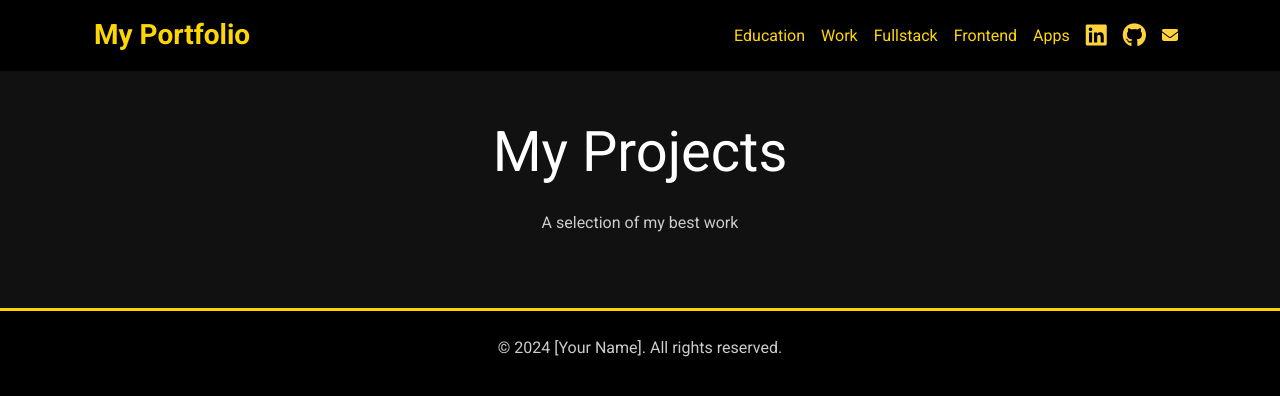
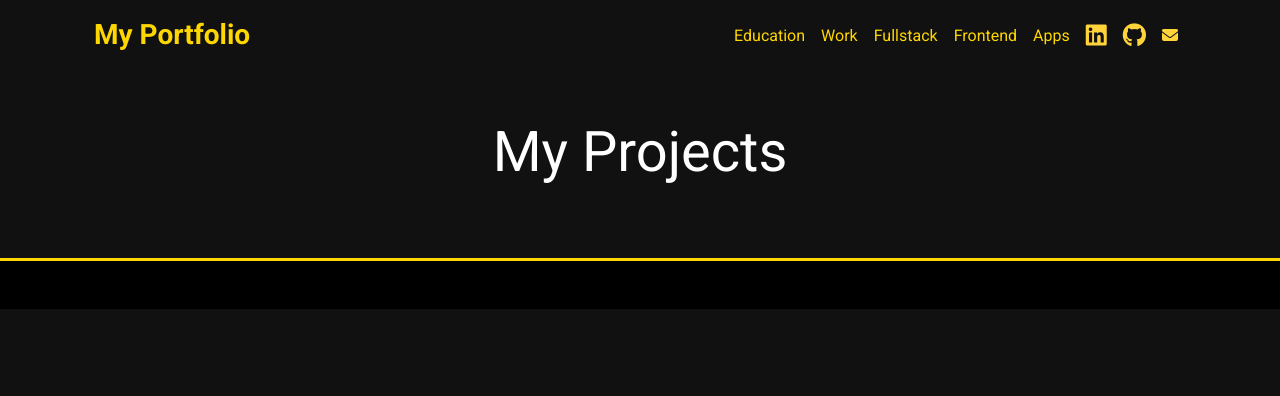
Before and after one commit to Maurya375/portfolio, a Flask app: page /mobile in a window 1280 px wide. Shown: the top 396 px of the page. Run offline with Flask 3, Linux system fonts and the light colour scheme; some libraries are stand-ins or nearby versions.

Commit message:
Implementing changes into details.html file.

```diff
--- a/server.py
+++ b/server.py
@@ -30,4 +30,5 @@ def frontEnd():
 
 if __name__ == "__main__":
     app.secret_key = 'SECRET KEY'
+
     # app.run(debug=True)
--- a/templates/details.html
+++ b/templates/details.html
@@ -11,8 +11,9 @@
    <style>
         body {
             font-family: 'Roboto', sans-serif;
-            background-color: #000000;
-            color: #FFFFFF;
+           background-color: #111111; /* Black background */
+
+            color: #fff; /* White text for better contrast */
             line-height: 1.6;
         }
         .navbar-dark .navbar-brand {
@@ -244,7 +245,7 @@
     <div class="container">
         <div class="text-center mb-5">
             <h2 class="display-4 font-semibold mb-4" style="color: #FFFFFF !important;">My Projects</h2>
-            <p class="mt-2 fs-lg" style="color: #CCCCCC !important;">A selection of my best work</p>
+
         </div>
         <div class="row g-4">
             {% for item in items%}
@@ -254,8 +255,8 @@
                     <div class="card-body">
                         <h3 class="card-title h4 font-semibold mb-2" style="color: #FFFFFF !important;">{{item.name}}</h3>
                         <p class="card-text mb-4" style="color: #CCCCCC !important;">{{item.description}}</p>
-                        <a href="#"
-                           class="font-semibold transition duration-300 ease-in-out">
+                        <a href="{{item.link}}"
+                           class="font-semibold transition duration-300 ease-in-out" target="_blank" rel="noopener noreferrer">
                             View Project
                         </a>
                     </div>
@@ -281,11 +282,9 @@
 
 <div class="container">
 
-<div class="text-center text-gray-300 text-md">
 
-&copy; 2024 [Your Name]. All rights reserved.
 
-</div>
+
 
 </div>
 
```
Also changed, not shown: database.py (+7 -3 lines), instance/database.db.
